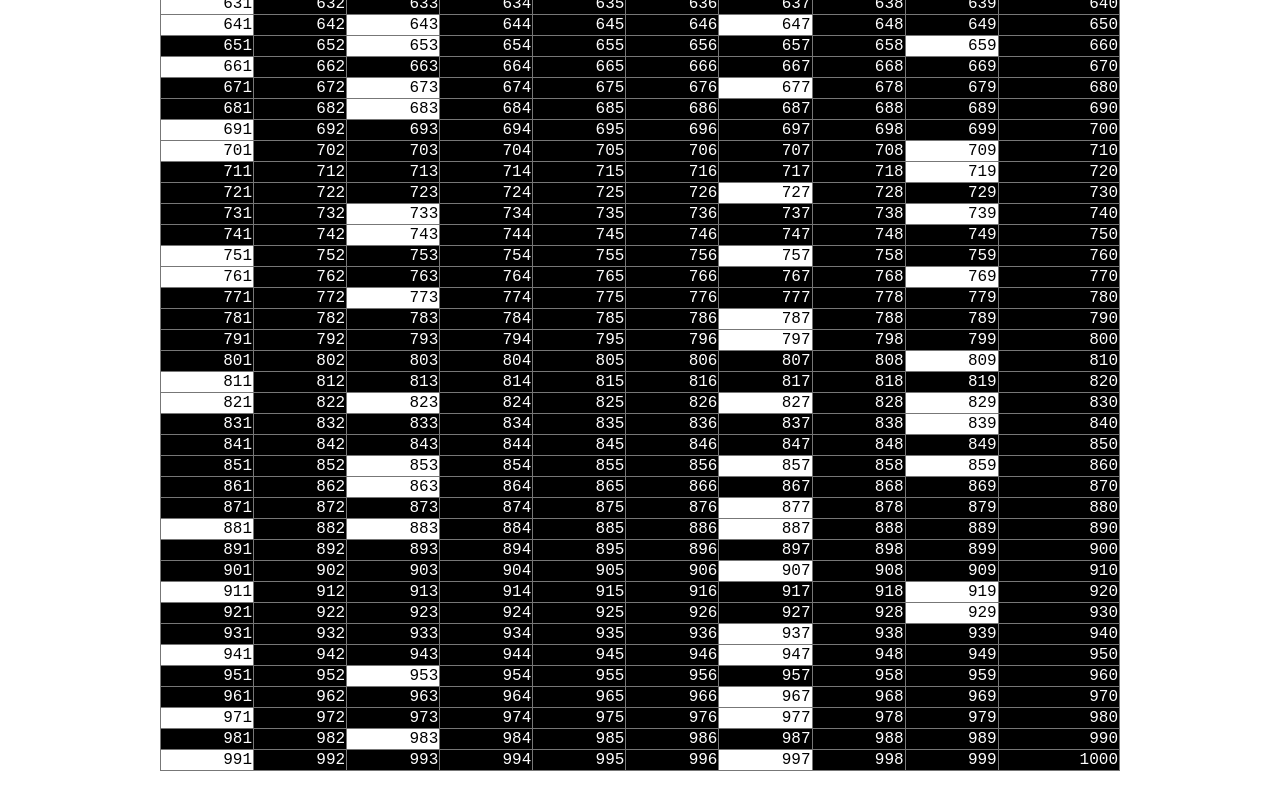
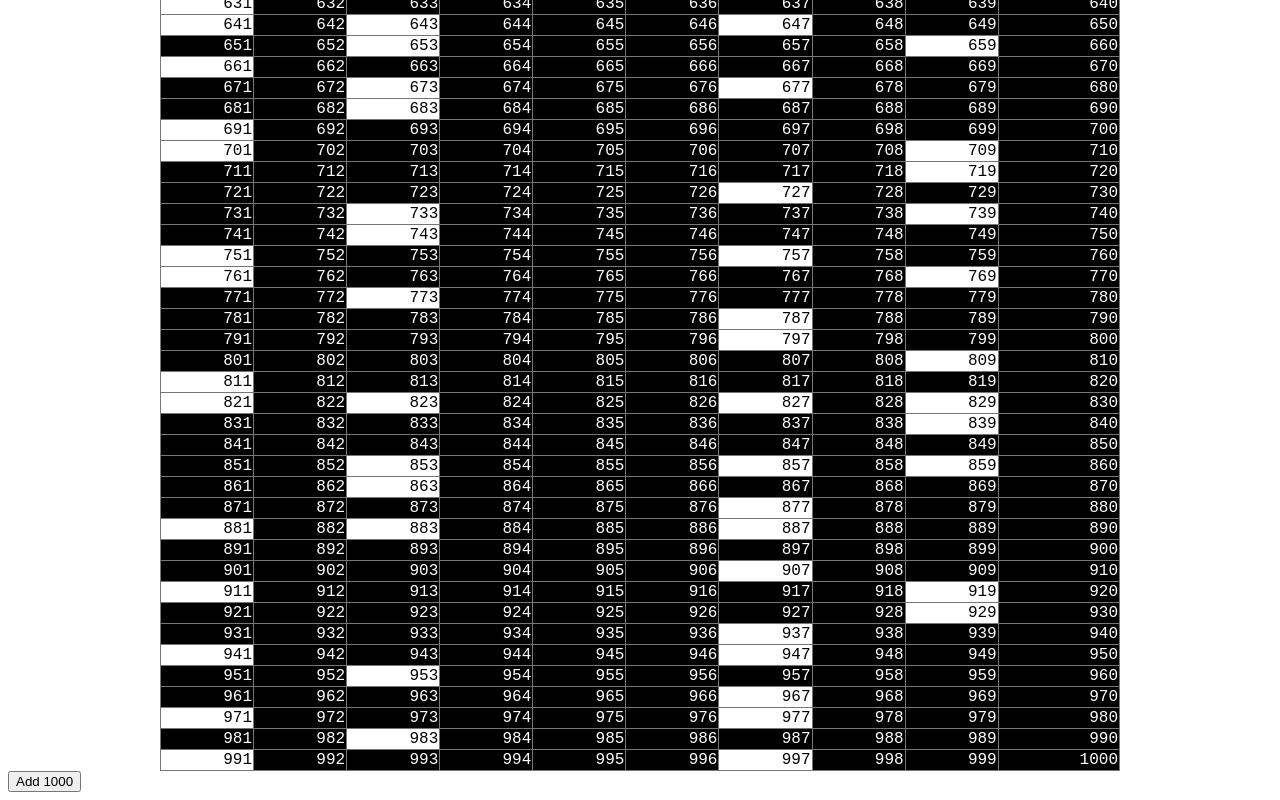
Before and after one commit to yomcube/prime-numbers, a plain HTML site: page index.html in a window 1280 px wide. Shown: the part 1338-2138 px from the top of the page. Before the commit the page ends 2117 px from the top, so only its background shows below. Drawn offline with Linux system fonts and the light colour scheme.

Commit message:
Add +1000 button

```diff
--- a/index.html
+++ b/index.html
@@ -8,6 +8,7 @@
         <table id="primetable">
 
         </table>
+        <button onclick="max += 1000; fillTable(); markComposites();">Add 1000</button>
         <script src="script.js"></script>
     </body>
 </html>
```
